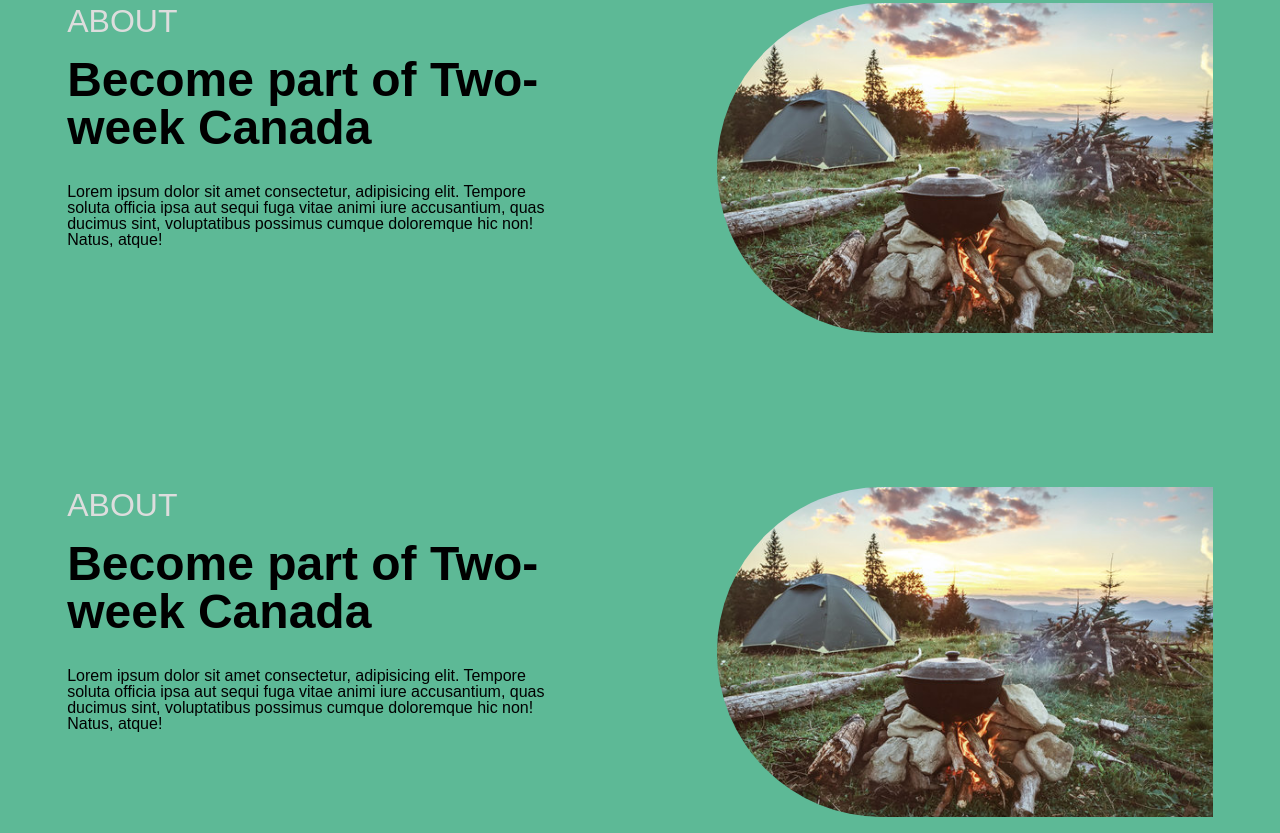
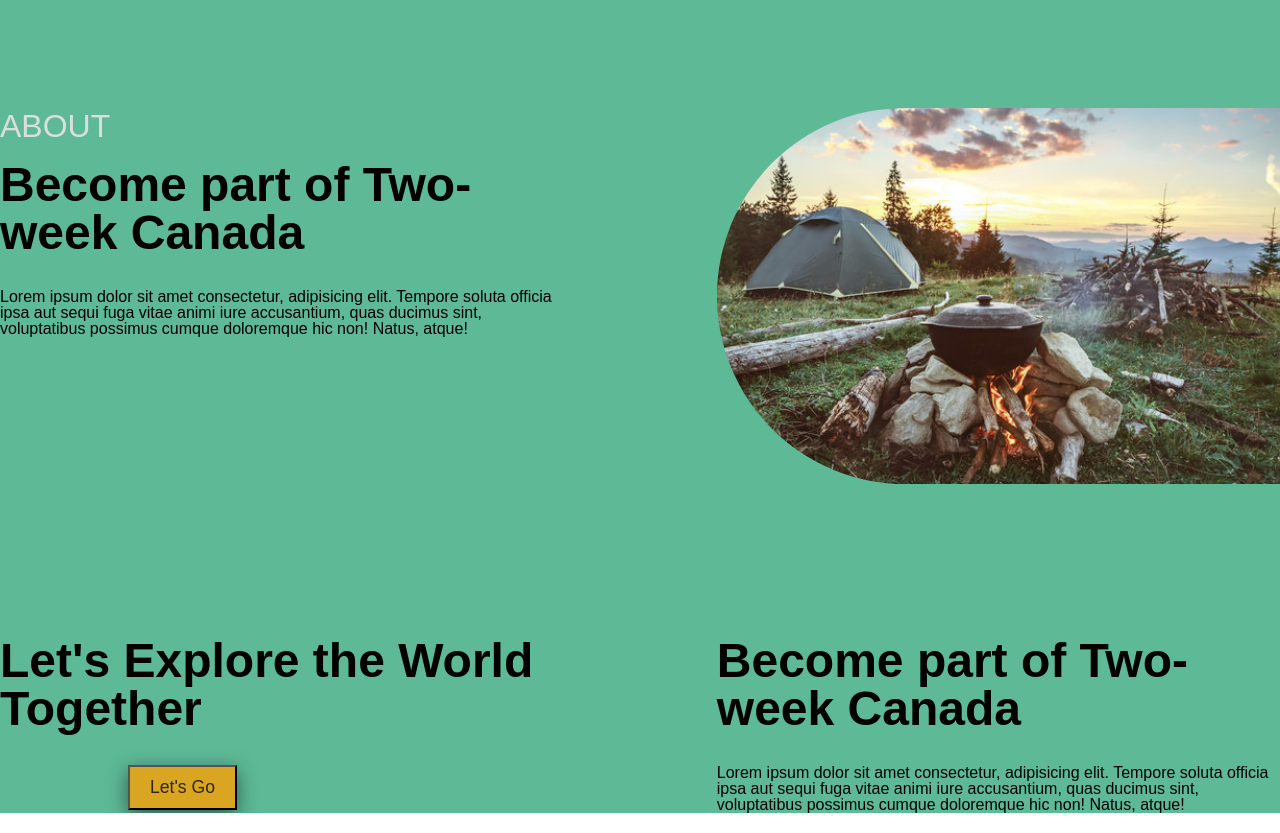
Before and after one commit to Shoaib529/camping-websites, a plain HTML site: page index.html in a window 1280 px wide. Shown: the part 1782-2615 px from the top of the page. Drawn offline with Linux system fonts and the light colour scheme.

Commit message:
section-1 complete

```diff
--- a/Style.CSS
+++ b/Style.CSS
@@ -101,8 +101,8 @@ header {
 
 .container {
   max-width: 120rem;
-  padding: 0 3.2rem;
   margin: 0 auto;
+  padding-top: 2rem;
 }
 
 .grid {
@@ -118,7 +118,6 @@ header {
 /* HOW OT WORKS SECTION*/
 /****************************/
 .section-1 {
-  padding: 1rem;
   background-color: #5db996;
 }
 
@@ -149,3 +148,18 @@ header {
   width: 100%;
   border-radius: 500px 0px 0px 500px;
 }
+.btn {
+  text-decoration: none;
+  background-color: goldenrod;
+  color: rgb(43, 37, 37);
+  padding: 10px 20px;
+  font-size: 1.1rem;
+  box-shadow: 0 6px 20px 0 rgba(0, 0, 0, 0.5);
+  margin-left: 8rem;
+}
+.btn:hover {
+  background-color: rgb(56, 48, 48);
+  color: #ddd;
+}
+.section-2 {
+}
--- a/index.html
+++ b/index.html
@@ -94,26 +94,26 @@
   />
 </div>
 
-<!--STEP 03-->
+<!--STEP 04-->
+<div class="explore">
+  <h3 class="heading-tertiary">
+    Let's Explore the World Together
+  </h3>
+  <button class="btn">Let's Go</button>
+  <div >
+
+  </div>
+</div>
 <div class="step-text-box">
-  <p class="step">ABOUT</p>
   <h3 class="heading-tertiary">
     Become part of Two-week Canada
   </h3>
   <p class="step-description">
-    Lorem ipsum dolor sit amet consectetur, adipisicing elit. Tempore soluta officia ipsa aut sequi fuga vitae animi iure accusantium, quas ducimus sint, voluptatibus possimus cumque doloremque hic non! Natus, atque!
-  </p>
+    Lorem ipsum dolor sit amet consectetur, adipisicing elit. Tempore soluta officia ipsa aut sequi fuga vitae animi iure accusantium, quas ducimus sint, voluptatibus possimus cumque doloremque hic non! Natus, atque!</p>
 </div>
-<div class="step-img-box">
-  <img
-  src="images/hero.jpg"
-  class="step-img"
-
-</div>
-
         </section>
 
-        <section class="">
+        <section class="section-2">
 
         </section>
 
```
